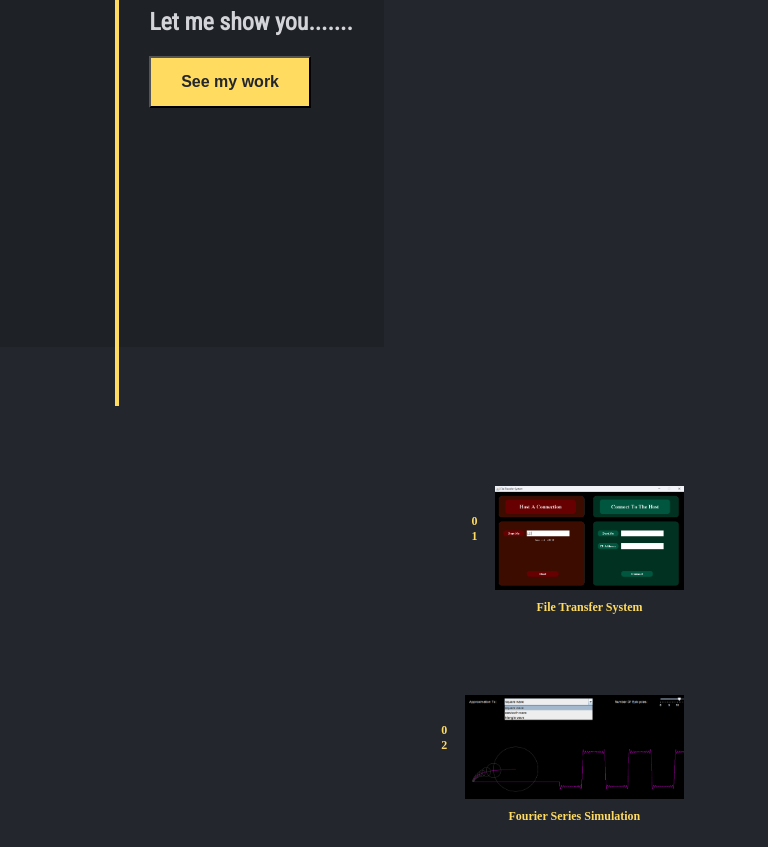
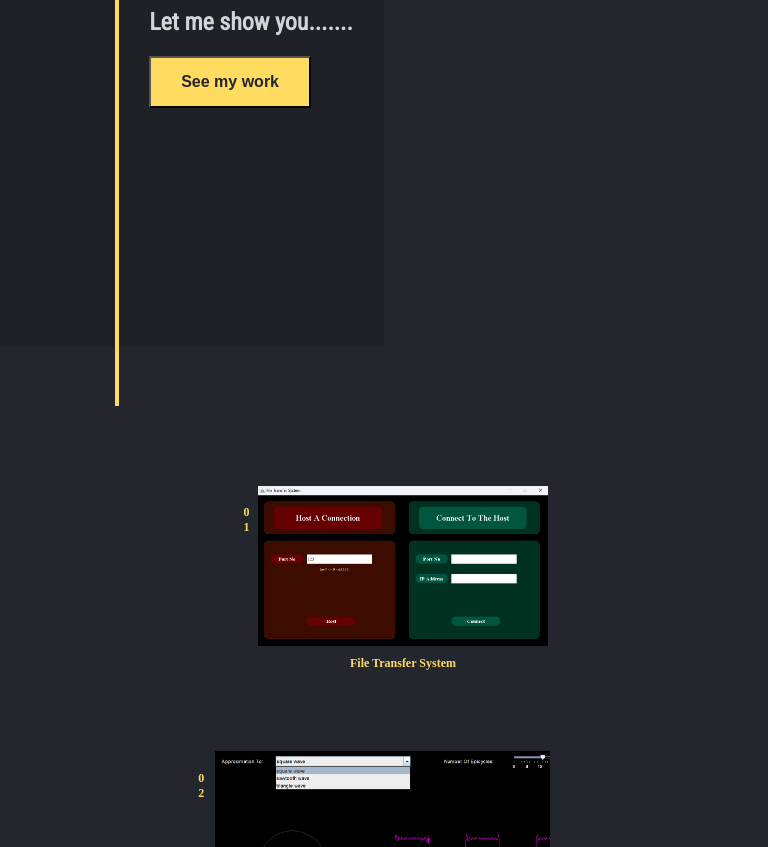
Before and after one commit to swornimthapa/portfolio, a plain HTML site: page index.html in a window 768 px wide. Shown: the part 453-1300 px from the top of the page. Drawn offline with Linux system fonts and the light colour scheme; a web font is replaced by a local one.

Commit message:
responsive project containers completed

```diff
--- a/css/projectsstyle.css
+++ b/css/projectsstyle.css
@@ -52,11 +52,12 @@
         padding: 0 13vw;
         padding-top:10vh
     }
-    .project-container{
+    /* .project-container{
         display: flex;
-        justify-content: flex-end;
+        justify-content: flex-end; */
+        /* justify-content: center; */
 
-    }
+    /* } */
 }
 
 
@@ -66,18 +67,46 @@
 
     .project-main-container{
         padding: 0 11vw;
-        padding-top:10vh
+        /* padding-right: 30vw; */
+        padding-top:10vh;
+    }
+}
+
+
+/* 1024 vanda muni project ko image in px */
+@media only screen and (max-width: 1024px ){
+    .project-container img{
+        height: 145px;
+    }
+}
+
+
+@media only screen and (max-width: 815px ){
+    .project-container img{
+        height: 140px;
     }
     .project-main-container{
-        flex-direction: column;
+       flex-direction: column;
+       align-items: flex-end;
+
     }
     .project-container.second{
         margin-top: 10vh;
     }
 }
 
-@media only screen and (max-width: 1060px ){
-    .project-container img{
-        /* height: 13vh; */
+
+@media only screen and (min-width: 700px) and (max-width: 815px){
+    .project-main-container{
+        margin-right: 20vw;
+     }
+     .project-container img{
+        height: 160px;
     }
 }
+
+@media only screen and (max-width: 300px ){
+    .project-container img{
+        height: 100px;
+    }
+}
```
